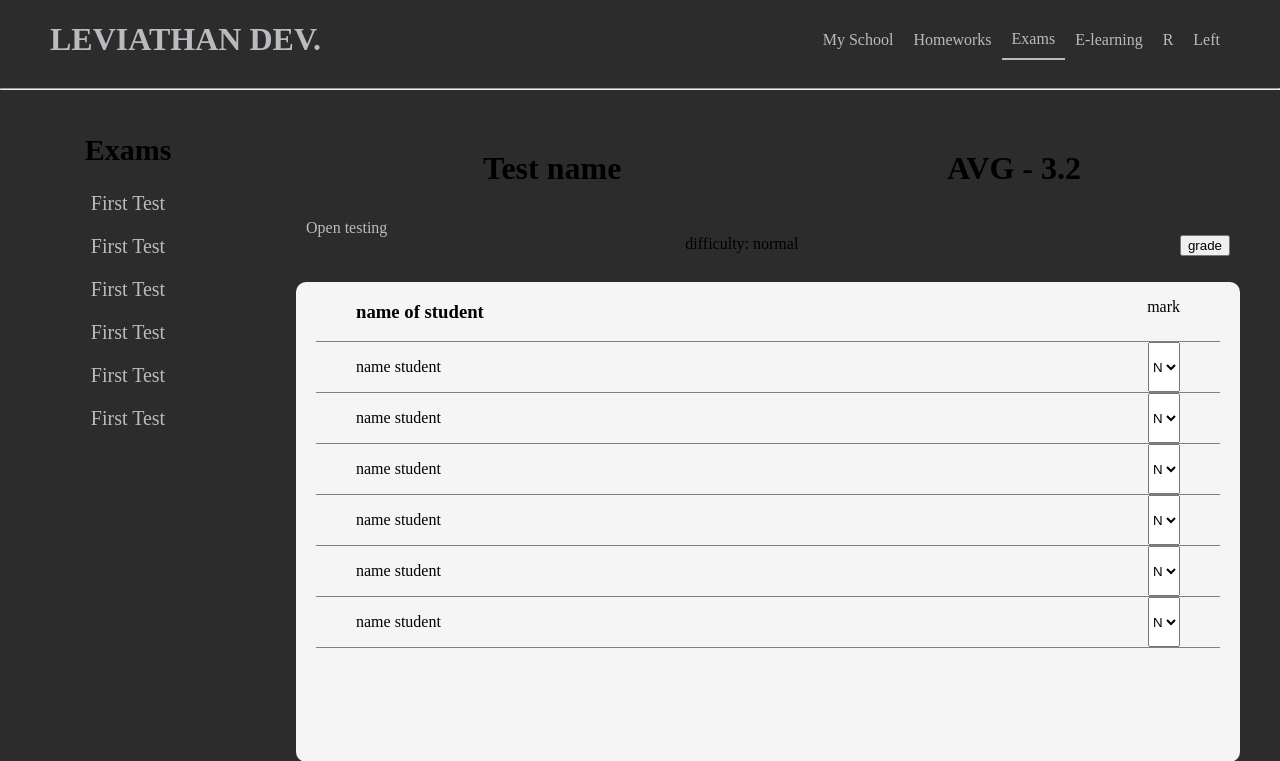
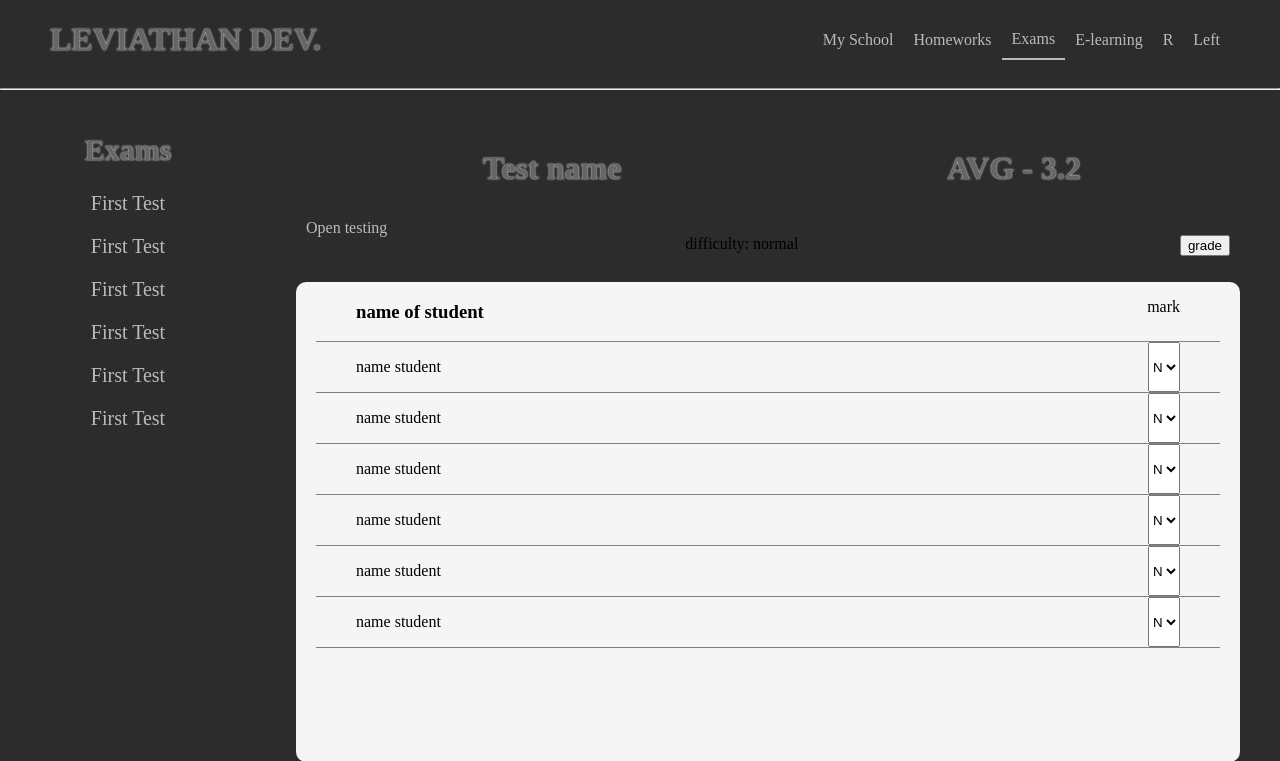
Before and after one commit to MiloslavStekrt/template, a PHP site: page /exams.php in a window 1280 px wide. Shown: the top 761 px of the page. Run offline with PHP 8.4, Linux system fonts and the light colour scheme.

Commit message:
add better h1 style to master.css

```diff
--- a/css/master.css
+++ b/css/master.css
@@ -37,3 +37,8 @@ footer{
     font-weight: bold;
     justify-content: space-around;
 }
+h1{
+  color: #666;
+  text-align: center;
+  text-shadow: 0px 0px 2px #fff;
+}
```
